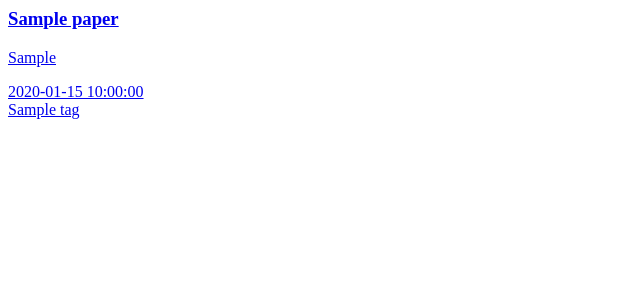
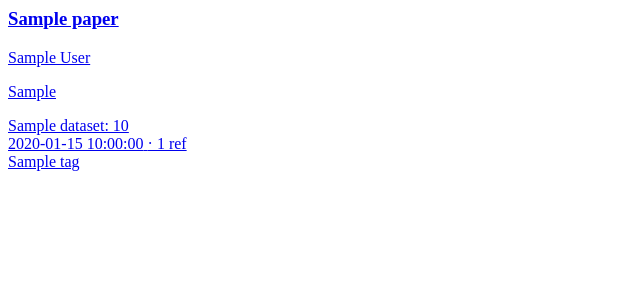
Before and after one commit to RanchiZhao/research-hub, a FastAPI app: template dashboard/templates/_paper_list.html in a window 1280 px wide. Shown: the top 300 px of the page, without its empty margins (0-640 px from the left). Run offline with FastAPI, Linux system fonts and the light colour scheme; the template is opened without the code that fills it: most values are stand-ins (such as "Sample title", 1, 10 or a date in 2020).

Commit message:
feat(dashboard): add search, tag filtering, and enhanced paper cards
Add real-time search box that filters papers by title, one_liner, and tags.
Make tag badges clickable for filtering with visual highlight on active tag.
Enhance paper cards with first author, benchmark scores, and reference count.

Co-Authored-By: Claude Opus 4.6 <noreply@anthropic.com>

```diff
--- a/dashboard/templates/_paper_list.html
+++ b/dashboard/templates/_paper_list.html
@@ -1,13 +1,32 @@
-<div class="grid grid-cols-1 md:grid-cols-2 gap-4">
+<div class="grid grid-cols-1 md:grid-cols-2 gap-4" id="paper-grid">
   {% for paper in papers %}
-  <a href="paper/{{ paper.id }}" class="card bg-base-100 shadow-md hover:shadow-xl transition-shadow cursor-pointer">
-    <div class="card-body">
-      <h3 class="card-title text-base">{{ paper.title }}</h3>
+  <a href="paper/{{ paper.id }}"
+     class="paper-card card bg-base-100 shadow-md hover:shadow-xl transition-shadow cursor-pointer"
+     data-title="{{ paper.title | lower }}"
+     data-oneliner="{{ (paper.summary.one_liner if paper.summary and paper.summary.one_liner else '') | lower }}"
+     data-tags="{{ paper.tags | join(',') | lower }}">
+    <div class="card-body p-4 gap-1">
+      <h3 class="card-title text-base leading-snug">{{ paper.title }}</h3>
+      {% if paper.authors %}
+      <p class="text-xs opacity-60">{{ paper.authors[0] }}{% if paper.authors | length > 1 %} et al.{% endif %}</p>
+      {% endif %}
       {% if paper.summary and paper.summary.one_liner %}
-      <p class="text-sm opacity-70">{{ paper.summary.one_liner }}</p>
+      <p class="text-sm opacity-70 line-clamp-2">{{ paper.summary.one_liner }}</p>
+      {% endif %}
+      {% if paper.benchmarks %}
+      <div class="flex flex-wrap gap-2 mt-1">
+        {% for bm in paper.benchmarks[:2] %}
+        <span class="badge badge-sm badge-accent badge-outline">{{ bm.dataset }}: {{ bm.score }}</span>
+        {% endfor %}
+      </div>
       {% endif %}
       <div class="card-actions justify-between items-center mt-2">
-        <span class="text-xs opacity-50">{{ paper.date }}</span>
+        <div class="flex items-center gap-2">
+          <span class="text-xs opacity-50">{{ paper.date }}</span>
+          {% if paper.key_references %}
+          <span class="text-xs opacity-50">· {{ paper.key_references | length }} ref{{ 's' if paper.key_references | length != 1 else '' }}</span>
+          {% endif %}
+        </div>
         <div class="flex flex-wrap gap-1">
           {% for tag in paper.tags[:3] %}
           <span class="badge badge-sm badge-primary badge-outline">{{ tag }}</span>
--- a/dashboard/templates/_stats.html
+++ b/dashboard/templates/_stats.html
@@ -10,9 +10,9 @@
 </div>
 
 {% if stats.tags %}
-<div class="flex flex-wrap gap-2 mt-4">
+<div class="flex flex-wrap gap-2 mt-4" id="tag-filter">
   {% for tag, count in stats.tags %}
-  <div class="badge badge-outline badge-lg gap-1">{{ tag }}<span class="text-xs opacity-60">{{ count }}</span></div>
+  <button type="button" class="tag-btn badge badge-outline badge-lg gap-1 cursor-pointer" data-tag="{{ tag | lower }}">{{ tag }}<span class="text-xs opacity-60">{{ count }}</span></button>
   {% endfor %}
 </div>
 {% endif %}
```
Also changed, not shown: dashboard/templates/index.html (+72 -0 lines).
